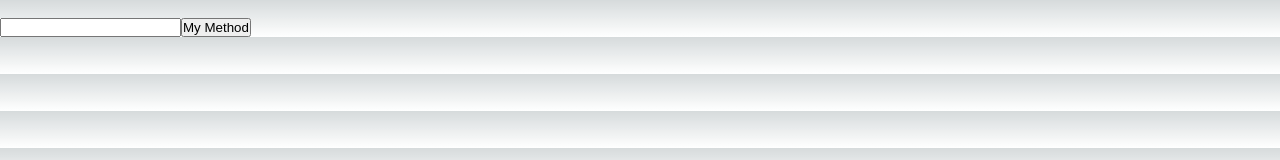
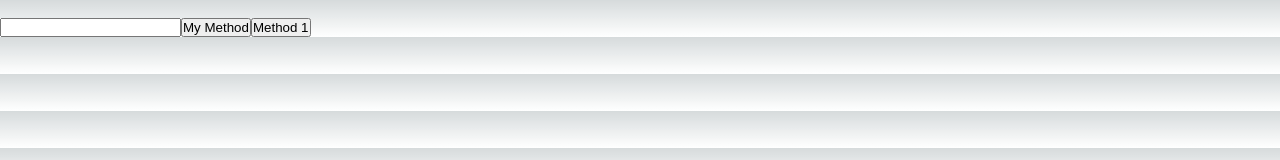
Before and after one commit to Aluonam/pt_august_2024, a Next.js app: page /component/ArrMethods/ExArrMethods in a window 1280 px wide. Shown: the top 160 px of the page. Built offline with nearby package versions, Linux system fonts and the light colour scheme.

Commit message:
fat: js methods with for

```diff
--- a/pages/component/ArrMethods/ExArrMethods.jsx
+++ b/pages/component/ArrMethods/ExArrMethods.jsx
@@ -10,12 +10,29 @@ const ExArrMethods = () => {
     setUserSentence(newSent)
   }
 
+  const changeTextMethod1 = ()=>{
+
+    let words = userSentence.split(' ');
+    let reversedWords = [];
+    for (let i = 0; i < words.length; i++) {
+      let word = words[i];
+      let reversedWord = '';
+      for (let j = word.length - 1; j >= 0; j--) {
+        reversedWord += word[j];
+      }
+      reversedWords.push(reversedWord);
+    }
+    let reversedSentence = reversedWords.join(' ');
+    setUserSentence(reversedSentence);
+  }
+
   return (
     <div>
       {userSentence}
       <br></br>
       <input onChange={(e)=>{setUserSentence(e.target.value)}}></input>
       <button onClick={()=>{changeTextMyMethod()}}>My Method</button>
+      <button onClick={()=>{changeTextMethod1()}}>Method 1</button>
     </div>
   )
 }
```
